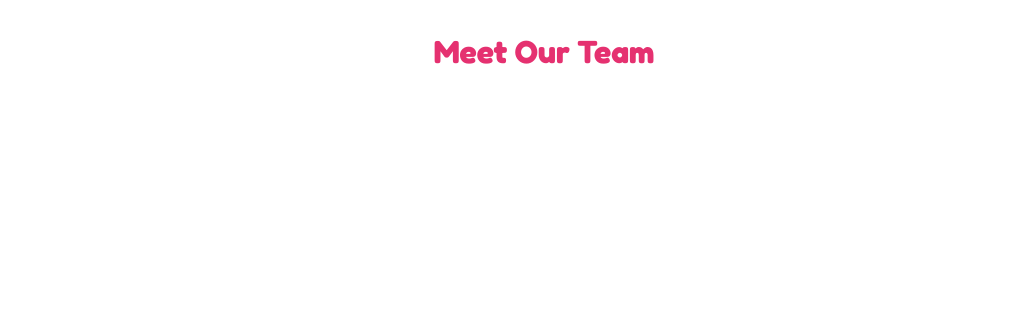
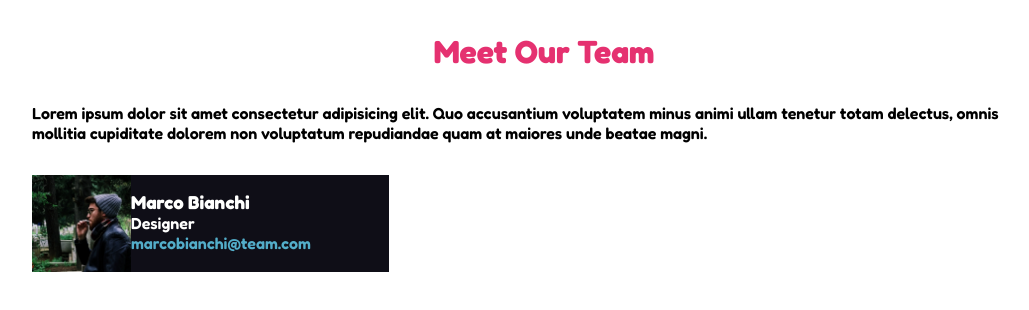
Before and after one commit to Valentina-De-Mite/html-css-float-cards, a plain HTML site: page index.html in a window 1280 px wide. Shown: the whole page, without its empty margins (96-1125 px from the left). Drawn offline with Linux system fonts and the light colour scheme.

Commit message:
added first part of main

```diff
--- a/assets/style.css
+++ b/assets/style.css
@@ -7,7 +7,7 @@
 :root {
     --cl-title: rgba(229, 49, 112, 255);
     --cl-title2: rgba(255, 255, 254, 255);
-    --cl-table: rgba(15, 14, 23, 255);
+    --cl-square: rgba(15, 14, 23, 255);
     --cl-subtitle: rgb(83, 173, 201);
 
 }
@@ -23,5 +23,41 @@ body {
 .title {
     color: var(--cl-title);
     text-align: center;
-    padding-top: 2rem;
+    padding: 2rem 0;
 }
+
+.square {
+    width: 357px;
+    height: 97px;
+    background-color: var(--cl-square);
+    margin-top: 2rem;
+
+}
+
+.clearfix::after {
+    content: "";
+    display: table;
+    clear: both;
+}
+
+.description {
+    clear: right;
+    padding: 1rem;
+    margin-left: 1rem;
+}
+
+
+img {
+    width: 99px;
+    height: 97px;
+    float: left;
+}
+
+h3,
+.occupation {
+    color: var(--cl-title2);
+}
+
+.email {
+    color: var(--cl-subtitle);
+}
--- a/index.html
+++ b/index.html
@@ -18,6 +18,25 @@
         </div>
 
     <main>
+        <div class="container">
+            <p>
+                Lorem ipsum dolor sit amet consectetur adipisicing elit. Quo accusantium voluptatem minus animi ullam tenetur totam delectus, omnis mollitia cupiditate dolorem non voluptatum repudiandae quam at maiores unde beatae magni.
+            </p>
+            <div class="square" >
+                <img class="clearfix" src="./assets/images/male1.png" alt="Marco_Bianchi">
+                <div class="description">
+                    <h3 class="names">
+                        Marco Bianchi
+                    </h3>
+                    <p class="occupation">
+                        Designer
+                    </p>
+                    <span class="email">
+                        marcobianchi@team.com
+                    </span>
+                </div>
+            </div>
+        </div>
 
     </main>
     <!-- /main -->
```
